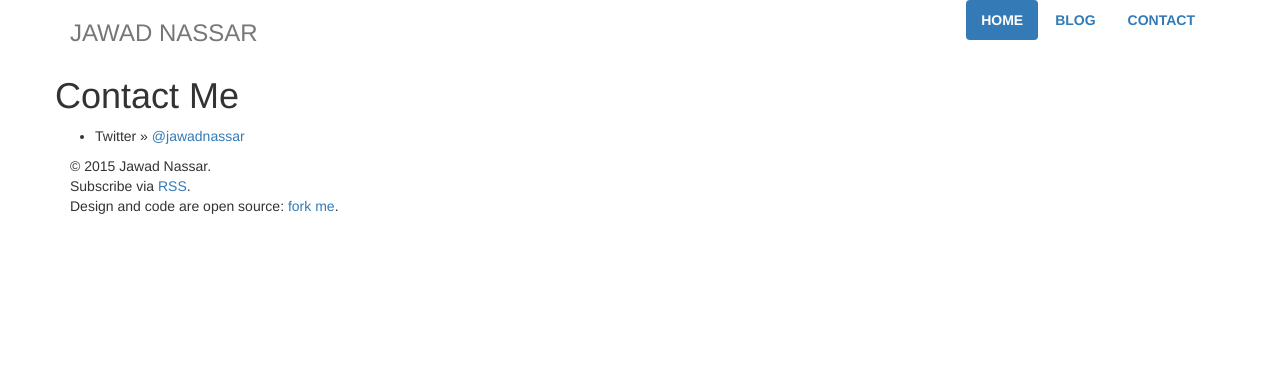
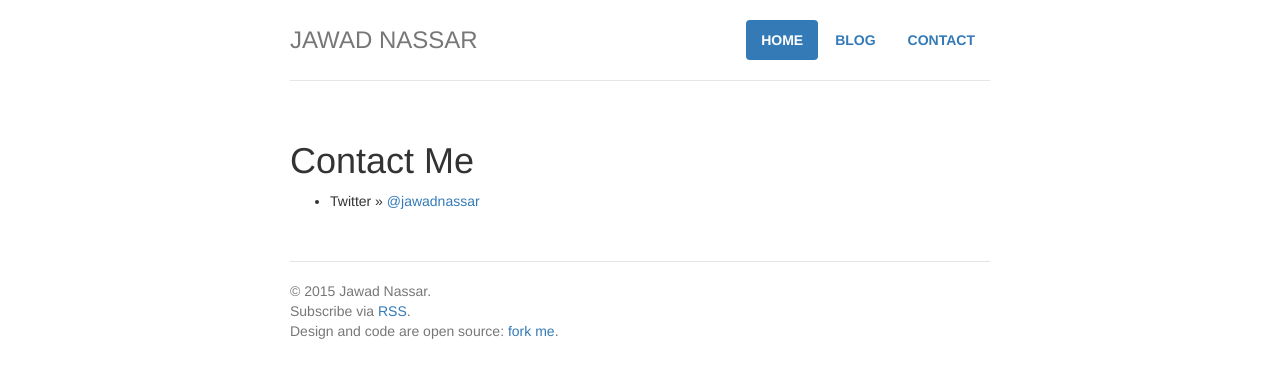
Before and after one commit to jawadnassar/jawadnassar.github.io, a Jekyll site: the page built from contact/index.html, in a window 1280 px wide. Shown: the top 378 px of the page. Built offline with Jekyll 4.4.1, drawn with Linux system fonts in a browser that asks for light colours; nearby versions of some CDN libraries; library files that are not in the unit come from our copies.

Commit message:
Updating default layout

```diff
--- a/_layouts/default.html
+++ b/_layouts/default.html
@@ -8,18 +8,18 @@
     <!-- The above 3 meta tags *must* come first in the head; any other head content must come *after* these tags -->
     <meta name="description" content="Jawad Nassar's Blog and Personal Website">
     <meta name="author" content="Jawad Nassar">
-    <link rel="icon" href="./img/favicon.ico">
+    <link rel="icon" href="/img/favicon.ico">
 
     <title>{{ page.title }}</title>
 
     <!-- CSS -->
-    <link href="./css/bootstrap.min.css" rel="stylesheet">
-    <link href="./css/jumbotron-narrow.css" rel="stylesheet">
+    <link href="/css/bootstrap.min.css" rel="stylesheet">
+    <link href="/css/jumbotron-narrow.css" rel="stylesheet">
 
     <!-- HTML5 shim and Respond.js for IE8 support of HTML5 elements and media queries -->
     <!--[if lt IE 9]>
-      <script src="./js/html5shiv.min.js"></script>
-      <script src="./js/respond.min.js"></script>
+      <script src="/js/html5shiv.min.js"></script>
+      <script src="/js/respond.min.js"></script>
     <![endif]-->
   </head>
 
@@ -29,9 +29,9 @@
       <div class="header clearfix">
         <nav>
           <ul class="nav nav-pills pull-right">
-            <li role="presentation" class="active"><a href="#"><strong>HOME</strong></a></li>
-            <li role="presentation"><a href="blog"><strong>BLOG</strong></a></li>
-            <li role="presentation"><a href="contact"><strong>CONTACT</strong></a></li>
+            <li role="presentation" class="active"><a href="/index.html"><strong>HOME</strong></a></li>
+            <li role="presentation"><a href="/blog"><strong>BLOG</strong></a></li>
+            <li role="presentation"><a href="/contact"><strong>CONTACT</strong></a></li>
           </ul>
         </nav>
         <h3 class="text-muted">JAWAD NASSAR</h3>
@@ -44,7 +44,7 @@
 
 
       <footer class="footer">
-        <p>&copy; 2015 Jawad Nassar.<br />Subscribe via <a href="./blog/atom.xml" target="_blank">RSS</a>. <br />Design and code are open source: <a href="https://github.com/jawadnassar/jawadnassar.github.io" target="_blank">fork me</a>.
+        <p>&copy; 2015 Jawad Nassar.<br />Subscribe via <a href="/blog/atom.xml" target="_blank">RSS</a>. <br />Design and code are open source: <a href="https://github.com/jawadnassar/jawadnassar.github.io" target="_blank">fork me</a>.
 		</p>
       </footer>
 
@@ -52,6 +52,6 @@
 
 
     <!-- IE10 viewport hack for Surface/desktop Windows 8 bug -->
-    <script src="./js/ie10-viewport-bug-workaround.js"></script>
+    <script src="/js/ie10-viewport-bug-workaround.js"></script>
   </body>
 </html>
```
